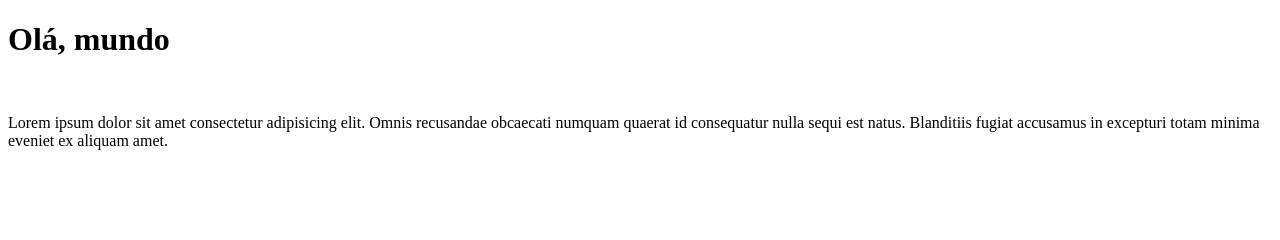
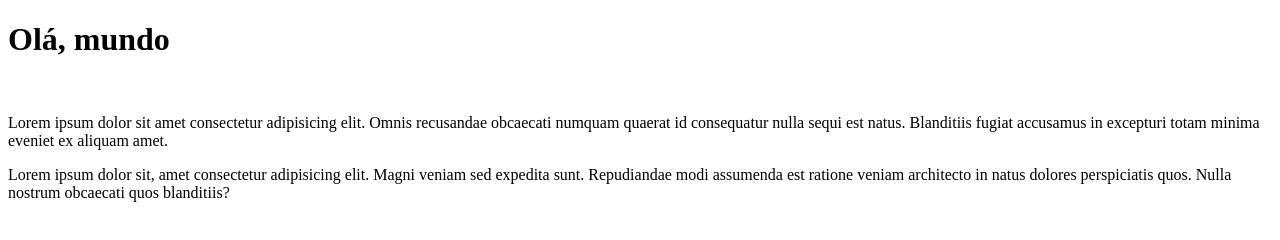
Before and after one commit to ldgobbo/ola-mundo-, a plain HTML site: page site-exemplo/index.html in a window 1280 px wide. Drawn offline with Linux system fonts and the light colour scheme.

Commit message:
adicionei um paragrafo

```diff
--- a/site-exemplo/index.html
+++ b/site-exemplo/index.html
@@ -10,5 +10,6 @@
     <h1>Olá, mundo</h1>
     <br>
     <p>Lorem ipsum dolor sit amet consectetur adipisicing elit. Omnis recusandae obcaecati numquam quaerat id consequatur nulla sequi est natus. Blanditiis fugiat accusamus in excepturi totam minima eveniet ex aliquam amet.</p>
+    <p>Lorem ipsum dolor sit, amet consectetur adipisicing elit. Magni veniam sed expedita sunt. Repudiandae modi assumenda est ratione veniam architecto in natus dolores perspiciatis quos. Nulla nostrum obcaecati quos blanditiis?</p>
 </body>
 </html>
```
